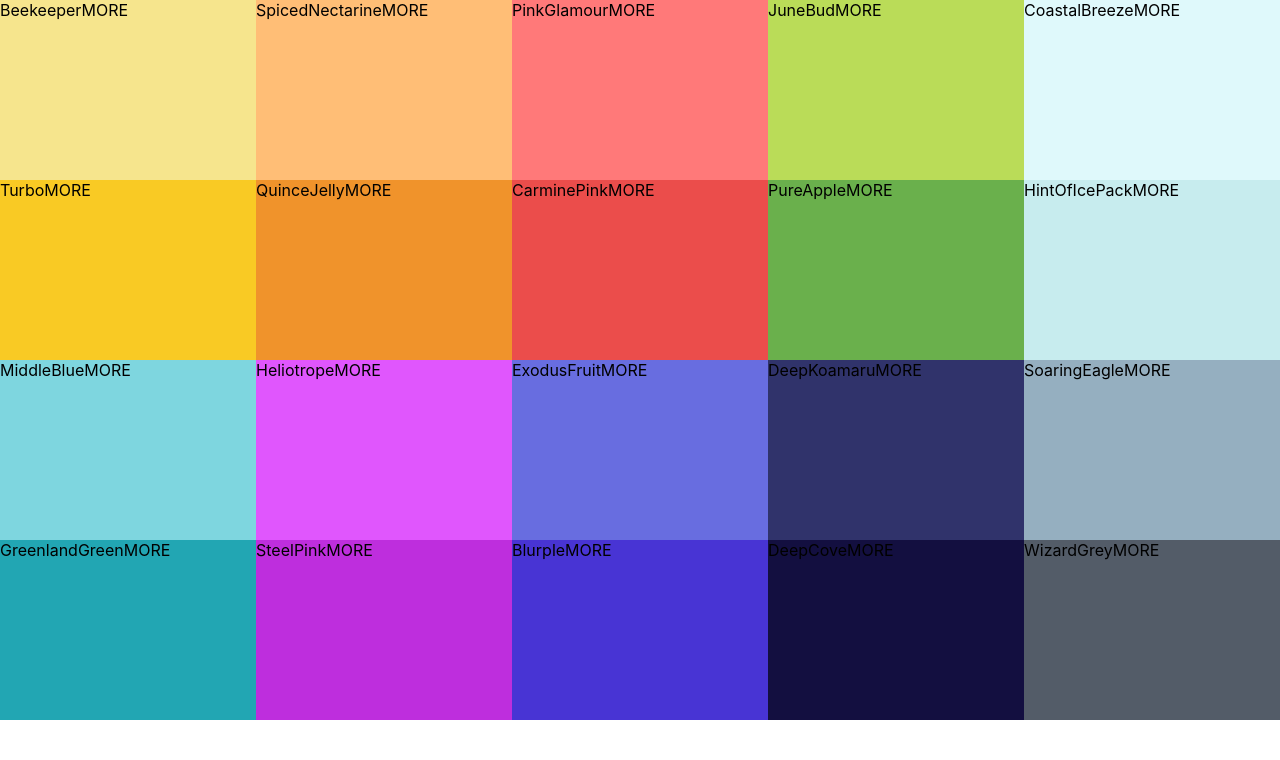
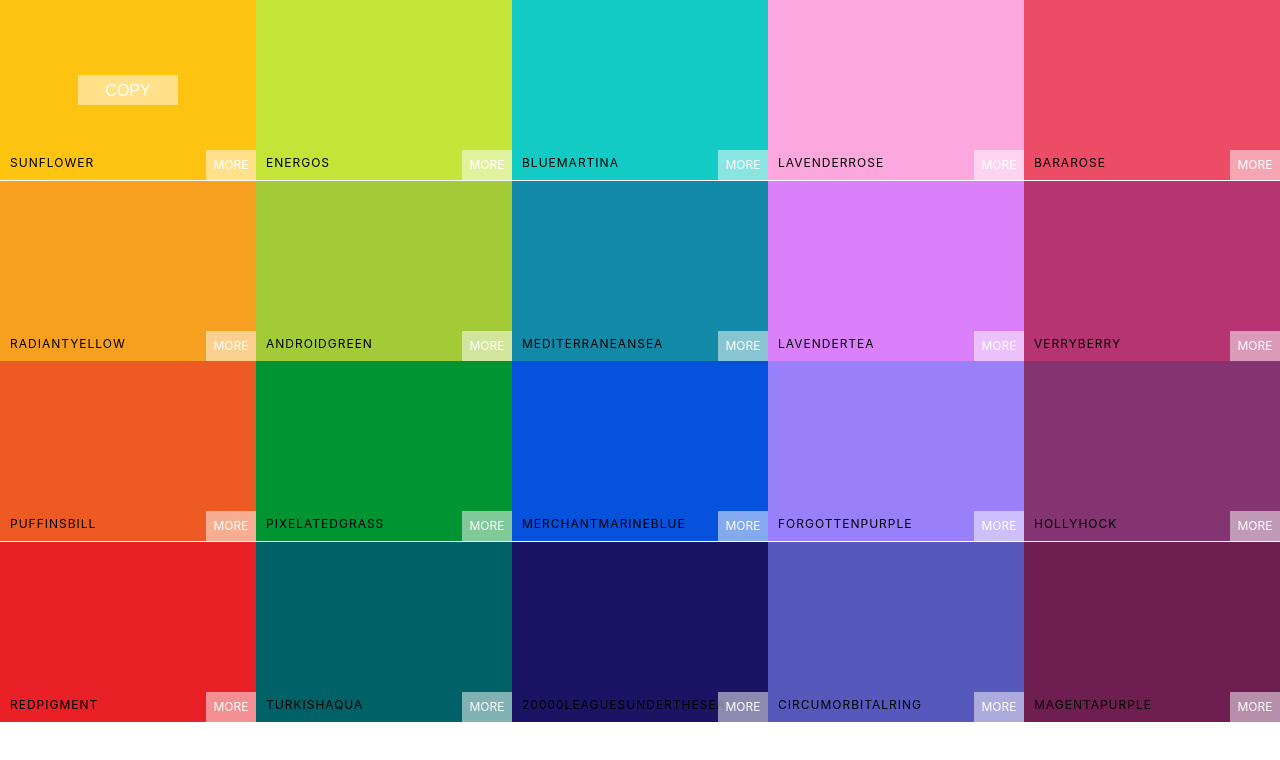
Before and after one commit to pranavmeshram/react-color-app, a React (Create React App) app in the folder colors-app/: page / in a window 1280 px wide. Shown: the top 760 px of the page. Built offline with nearby package versions, Linux system fonts and the light colour scheme.

Commit message:
styled colorBox

```diff
--- a/colors-app/src/App.js
+++ b/colors-app/src/App.js
@@ -6,7 +6,7 @@
   render() {
     return (
       <div>
-        <Palette {...seedColors[4]} />
+        <Palette {...seedColors[2]} />
       </div>
     )
   }
--- a/colors-app/src/components/ColorBox.js
+++ b/colors-app/src/components/ColorBox.js
@@ -3,10 +3,18 @@
 
 export default class ColorBox extends Component {
     render() {
+        const { name, background } = this.props;
         return (
-            <div style={{ background: this.props.background }} className="ColorBox">
-                <span>{this.props.name}</span>
-                <span>MORE</span>
+            <div style={{ background: background }} className="ColorBox">
+                <div className="copy-container">
+
+                    <div className="box-content">
+                        <span>{name}</span>
+                    </div>
+
+                    <button className="copy-button">Copy</button>
+                </div>
+                <span className="see-more">More</span>
             </div>
         )
     };
--- a/colors-app/src/components/styles/ColorBox.css
+++ b/colors-app/src/components/styles/ColorBox.css
@@ -5,4 +5,57 @@
     display: inline-block;
     position: relative;
     cursor: pointer;
+    margin-bottom: -3.5px;
 }
+
+.copy-button {
+    width: 100px;
+    height: 30px;
+    position: absolute;
+    display: inline-block;
+    top: 50%;
+    left: 50%;
+    margin: -15px 0 0 -50px;
+    text-align: center;
+    outline: none;
+    background-color: rgba(255, 255, 255, 0.5);
+    font-size: 1rem;
+    line-height: 30px;
+    color: white;
+    text-transform: uppercase;
+    border: none;
+    opacity: 0
+}
+
+.ColorBox:hover .copy-button {
+    opacity: 1;
+    transition: 0.5s;
+}
+
+.box-content {
+    position: absolute;
+    left: 0px;
+    bottom: 0px;
+    padding: 10px;
+    width: 100%;
+    color: black;
+    letter-spacing: 1px;
+    text-transform: uppercase;
+    font-size: 12px;
+}
+
+.see-more {
+    background-color: rgba(255, 255, 255, 0.5);
+    position: absolute;
+    right: 0;
+    bottom: 0;
+    border:none;
+    color: white;
+    width: 50px;
+    height: 30px;
+    text-align: center;
+    line-height: 30px;
+    text-transform: uppercase;
+    font-size: 12px;
+
+}
```
